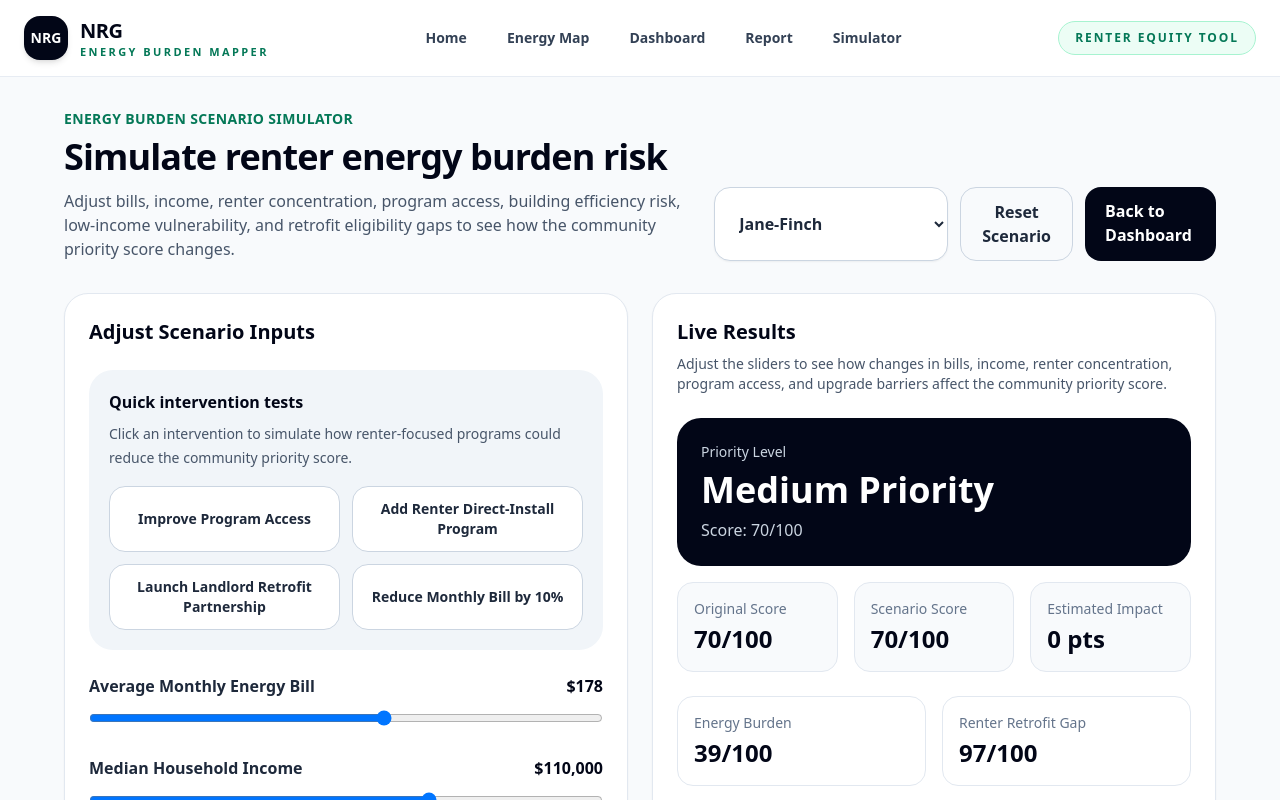
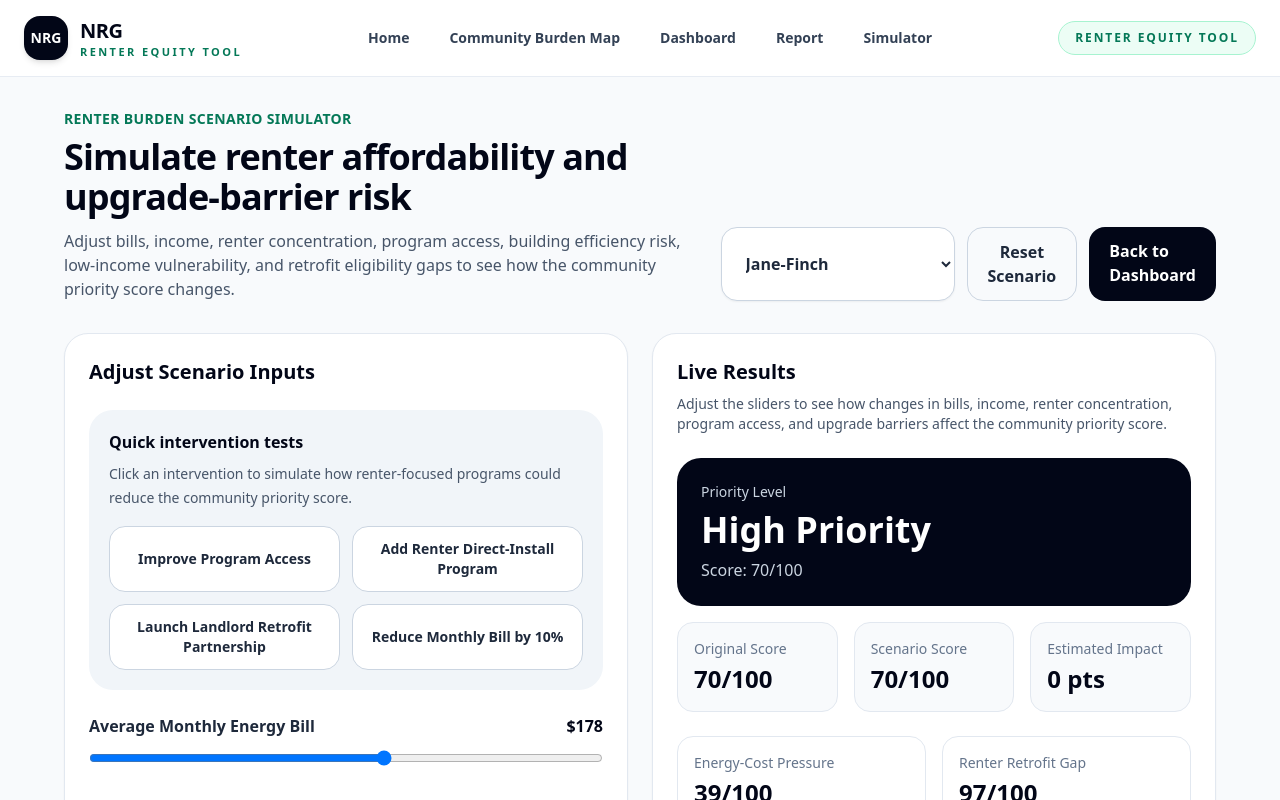
Before and after one commit to khanmalasa404-pixel/SENECA_HACKATHON, a Next.js app: page /simulator in a window 1280 px wide. Shown: the top 800 px of the page. Built offline with nearby package versions, Linux system fonts and the light colour scheme.

Commit message:
Finalize NRG demo with ArcGIS data AI assistant and connected flow

```diff
--- a/app/api/ai-action-plan/route.ts
+++ b/app/api/ai-action-plan/route.ts
@@ -25,7 +25,7 @@ export async function POST(request: Request) {
     }
 
     const prompt = `
-You are an AI planning assistant for GridWise, an energy equity decision-support tool.
+You are an AI planning assistant for NRG, an energy equity decision-support tool.
 
 Use the community data and scores below to generate a concise action plan for utilities, municipalities, housing partners, and community organizations.
 
--- a/app/dashboard/page.tsx
+++ b/app/dashboard/page.tsx
@@ -146,11 +146,10 @@ export default function DashboardPage() {
         <div className="flex flex-col justify-between gap-4 md:flex-row md:items-end">
           <div>
             <p className="text-sm font-semibold uppercase tracking-wide text-emerald-700">
-              Energy Burden Decision Dashboard
+            RENTER AFFORDABILITY DECISION DASHBOARD
             </p>
             <h1 className="mt-2 text-4xl font-bold tracking-tight text-slate-950">
-              Understand where renter energy burden is highest
-            </h1>
+            Understand where renter affordability burden is highest            </h1>
             <p className="mt-3 max-w-3xl text-slate-600">
               This dashboard combines ArcGIS / Statistics Canada census
               indicators with prototype utility and program-access inputs to
@@ -388,7 +387,7 @@ export default function DashboardPage() {
       </p>
       <p className="mt-2 text-sm leading-6 text-slate-600">
         Generate a stakeholder-specific action plan using the selected
-        community data, priority scores, and GridWise methodology.
+        community data, priority scores, and NRG methodology.
       </p>
     </div>
 
--- a/app/map/page.tsx
+++ b/app/map/page.tsx
@@ -3,18 +3,25 @@
 import Link from "next/link";
 import ArcGISMap from "@/components/ArcGISMap";
 import { sampleNeighbourhoods } from "@/data/sampleNeighbourhoods";
-import { calculateEnergyScores, getPriorityLabel } from "@/lib/scoring";
+import { calculateEnergyScores } from "@/lib/scoring";
+
+function getMapPriorityLabel(score: number) {
+  if (score >= 70) return "High Priority";
+  if (score >= 50) return "Medium Priority";
+  return "Monitor";
+}
 
 export default function MapPage() {
   const communities = sampleNeighbourhoods
     .map((area) => {
       const scores = calculateEnergyScores(area);
+      const score = scores.overallPriorityScore;
 
       return {
         ...area,
-        score: scores.overallPriorityScore,
-        label: getPriorityLabel(scores.overallPriorityScore),
-        energyBurdenScore: scores.energyBurdenScore,
+        score,
+        label: getMapPriorityLabel(score),
+        shelterBurdenScore: Math.round(area.renterShelterBurdenPercent),
         renterUpgradeGapScore: scores.renterUpgradeGapScore,
         programAccessGapScore: scores.programAccessGapScore,
         buildingEfficiencyRiskScore: scores.buildingEfficiencyRiskScore,
@@ -23,13 +30,15 @@ export default function MapPage() {
     })
     .sort((a, b) => b.score - a.score);
 
-  const highPriority = communities.filter(
-    (area) => area.label === "High Priority"
-  );
-  const mediumPriority = communities.filter(
-    (area) => area.label === "Medium Priority"
-  );
-  const monitor = communities.filter((area) => area.label === "Monitor");
+  const highPriorityCount = communities.filter(
+    (area) => area.score >= 70
+  ).length;
+
+  const mediumPriorityCount = communities.filter(
+    (area) => area.score >= 50 && area.score < 70
+  ).length;
+
+  const monitorCount = communities.filter((area) => area.score < 50).length;
 
   return (
     <main className="min-h-screen bg-slate-50 px-6 py-8">
@@ -37,14 +46,14 @@ export default function MapPage() {
         <div className="flex flex-col justify-between gap-4 md:flex-row md:items-end">
           <div>
             <p className="text-sm font-semibold uppercase tracking-wide text-emerald-700">
-              Energy Burden Map
+              Community Burden Map
             </p>
             <h1 className="mt-2 text-4xl font-bold tracking-tight text-slate-950">
-              Map where energy burden and renter retrofit gaps overlap
+              Map where renter affordability burden and retrofit gaps overlap
             </h1>
             <p className="mt-3 max-w-3xl text-slate-600">
-              GridWise helps utilities and municipalities identify neighbourhoods
-              where high energy costs, renter concentration, limited program
+              NRG helps utilities and municipalities identify communities where
+              renter shelter-cost burden, renter concentration, limited program
               access, and building upgrade barriers create the greatest need for
               targeted support.
             </p>
@@ -63,11 +72,11 @@ export default function MapPage() {
             <div className="flex flex-col justify-between gap-3 md:flex-row md:items-center">
               <div>
                 <h2 className="text-xl font-bold text-slate-950">
-                  Renter Energy Burden Priority Map
+                  Renter Affordability Priority Map
                 </h2>
                 <p className="mt-2 text-sm text-slate-600">
-                  ArcGIS-powered map view showing where energy burden, renter
-                  concentration, and program access gaps overlap.
+                  ArcGIS-powered map view showing where renter shelter-cost
+                  burden, renter concentration, and program access gaps overlap.
                 </p>
               </div>
 
@@ -119,8 +128,8 @@ export default function MapPage() {
 
                     <div className="mt-5 space-y-3 text-sm">
                       <MapMetric
-                        label="Energy burden"
-                        value={area.energyBurdenScore}
+                        label="Shelter burden"
+                        value={area.shelterBurdenScore}
                       />
 
                       <div className="rounded-xl bg-slate-100 px-3 py-2">
@@ -192,19 +201,19 @@ export default function MapPage() {
             <div className="mt-5 space-y-4">
               <SummaryCard
                 label="High priority communities"
-                value={highPriority.length}
-                note="Strong overlap between energy burden, renter barriers, and program gaps."
+                value={highPriorityCount}
+                note="Strong overlap between shelter-cost burden, renter barriers, and program gaps."
               />
 
               <SummaryCard
                 label="Medium priority communities"
-                value={mediumPriority.length}
+                value={mediumPriorityCount}
                 note="Good candidates for targeted renter outreach and monitoring."
               />
 
               <SummaryCard
                 label="Monitor communities"
-                value={monitor.length}
+                value={monitorCount}
                 note="Continue regular support and track changes over time."
               />
             </div>
@@ -214,10 +223,10 @@ export default function MapPage() {
                 Why location intelligence matters
               </h3>
               <p className="mt-2 text-sm leading-6 text-slate-700">
-                Energy burden is not spread evenly across a city. Mapping helps
-                utilities see where low-income households, renters, older
-                buildings, and weak program access overlap, so support can be
-                targeted more fairly.
+                Affordability burden and renter upgrade barriers are not spread
+                evenly across a city. Mapping helps utilities see where renter
+                households, shelter-cost burden, older buildings, and weak
+                program access overlap, so support can be targeted more fairly.
               </p>
             </div>
 
@@ -225,8 +234,9 @@ export default function MapPage() {
               <h3 className="font-bold">Challenge alignment</h3>
               <p className="mt-2 text-sm leading-6 text-slate-300">
                 This map addresses the renter-owner misalignment by showing
-                where households may pay high energy bills but lack control over
-                building upgrades needed to reduce those costs.
+                where households may face housing and energy affordability
+                pressure but lack control over building upgrades needed to
+                reduce long-term costs.
               </p>
             </div>
           </aside>
@@ -234,8 +244,8 @@ export default function MapPage() {
 
         <section className="mt-8 grid gap-6 lg:grid-cols-3">
           <InfoBox
-            title="1. Map energy burden"
-            text="Visualize communities by estimated energy cost pressure and household income."
+            title="1. Map affordability burden"
+            text="Visualize communities by renter shelter-cost burden, estimated energy-cost pressure, and household income."
           />
 
           <InfoBox
@@ -259,18 +269,17 @@ export default function MapPage() {
           </h2>
 
           <p className="mt-3 max-w-4xl leading-7 text-slate-700">
-            GridWise calculates a community priority score by combining energy
-            burden, renter retrofit barriers, program access gaps, building
-            efficiency risk, low-income vulnerability, and sustainability
-            opportunity. The score is designed to help utilities and
-            municipalities identify where renter-focused support and efficiency
-            programs may create the greatest impact.
+            NRG calculates a community priority score by combining real
+            shelter-cost burden and renter household data with prototype utility
+            and program-access inputs. The score is designed to help utilities
+            and municipalities identify where renter-focused support and
+            efficiency programs may create the greatest impact.
           </p>
 
           <div className="mt-6 grid gap-4 md:grid-cols-3">
             <MethodologyCard
-              title="Energy Burden"
-              text="Estimates how much household income may be spent on energy costs."
+              title="Shelter-Cost Burden"
+              text="Uses real ArcGIS / Statistics Canada shelter-cost burden data as an affordability-pressure indicator."
             />
 
             <MethodologyCard
@@ -310,17 +319,17 @@ export default function MapPage() {
           </h2>
 
           <p className="mt-3 max-w-4xl leading-7 text-slate-700">
-            GridWise uses ArcGIS / Statistics Canada Shelter Costs 2021 data at
-            the Census Subdivision level to support renter household percentage,
-            owner household percentage, and shelter-cost burden indicators. These
-            real city-level values are applied to selected GTA communities for
+            NRG uses ArcGIS / Statistics Canada Census Subdivision data for
+            shelter-cost burden, renter/owner household share, median household
+            income, population, dwelling counts, and density. These real
+            city-level values are applied to selected GTA communities for
             demonstration.
           </p>
 
           <div className="mt-6 grid gap-4 md:grid-cols-3">
             <MethodologyCard
               title="Real ArcGIS / StatsCan Data"
-              text="Renter households, owner households, and shelter-cost burden are based on the Shelter Costs 2021 Feature Service."
+              text="Renter households, owner households, shelter-cost burden, median household income, population, dwelling counts, and density are based on ArcGIS / Statistics Canada feature services."
             />
 
             <MethodologyCard
@@ -330,7 +339,7 @@ export default function MapPage() {
 
             <MethodologyCard
               title="Production Upgrade"
-              text="A full version would use finer geography such as dissemination areas, neighbourhood boundaries, utility billing data, and program participation records."
+              text="A full version would use finer geography such as dissemination areas, neighbourhood boundaries, utility billing data, outage records, and program participation records."
             />
           </div>
         </section>
--- a/app/page.tsx
+++ b/app/page.tsx
@@ -10,22 +10,17 @@ export default function HomePage() {
           </p>
 
           <h1 className="text-5xl font-bold tracking-tight text-slate-950 md:text-6xl">
-            Helping utilities find where energy burden and renter upgrade gaps overlap.
-          </h1>
+          Helping utilities find where renter affordability burden and upgrade gaps overlap.          </h1>
 
           <p className="mt-6 max-w-3xl text-lg leading-8 text-slate-700">
-            GridWise helps utilities and municipalities identify communities where
-            low-income renters face high energy costs but have limited access to
-            property-owner-focused energy-efficiency incentives.
-          </p>
+          NRG helps utilities and municipalities identify communities where renters face affordability pressure, high shelter-cost burden, and limited access to property-owner-focused energy-efficiency incentives.          </p>
 
           <div className="mt-8 flex flex-wrap gap-4">
             <Link
               href="/map"
               className="rounded-2xl bg-slate-950 px-6 py-3 font-semibold text-white shadow-sm hover:bg-slate-800"
             >
-              Open Energy Burden Map
-            </Link>
+              Open Community Burden Map            </Link>
 
             <Link
               href="/dashboard"
@@ -54,7 +49,7 @@ export default function HomePage() {
           {[
             [
               "Map the burden",
-              "Visualize neighbourhoods where energy costs take up a higher share of household income.",
+              "Visualize communities where renter shelter-cost burden, affordability pressure, and upgrade barriers overlap.",
             ],
             [
               "Find renter gaps",
--- a/app/report/page.tsx
+++ b/app/report/page.tsx
@@ -46,10 +46,11 @@ useEffect(() => {
         <div className="flex flex-col justify-between gap-4 md:flex-row md:items-end print:hidden">
           <div>
             <p className="text-sm font-semibold uppercase tracking-wide text-emerald-700">
-              Community Energy Burden Action Report
+            COMMUNITY BURDEN ACTION REPORT
             </p>
             <h1 className="mt-2 text-4xl font-bold tracking-tight text-slate-950">
-              {area.name} Renter Energy Burden Report
+              {area.name} Renter Affordability & Upgrade Gap Report
+
             </h1>
             <p className="mt-3 max-w-3xl text-slate-600">
               A targeted action report for identifying where renter shelter-cost
@@ -90,8 +91,7 @@ useEffect(() => {
         <section className="mt-8 rounded-3xl border border-slate-200 bg-white p-8 shadow-sm print:shadow-none">
           <div className="border-b border-slate-200 pb-6">
             <p className="text-sm font-semibold uppercase tracking-wide text-slate-500">
-              GridWise Energy Burden & Renter Gap Report
-            </p>
+            NRG RENTER AFFORDABILITY & UPGRADE GAP REPORT            </p>
             <h2 className="mt-2 text-3xl font-bold text-slate-950">
               {area.name}, {area.city}
             </h2>
@@ -136,7 +136,7 @@ useEffect(() => {
               <span className="font-semibold">
                 {scores.overallPriorityScore}/100
               </span>
-              . GridWise identifies this community by combining real
+              . NRG identifies this community by combining real
               ArcGIS/Statistics Canada census indicators with prototype utility
               and program-access inputs. The key issue is not only affordability,
               but also the renter-owner split: renters may pay monthly utility
@@ -150,7 +150,7 @@ useEffect(() => {
               Core Recommendation
             </h3>
             <p className="mt-3 leading-7 text-slate-700">
-              GridWise recommends prioritizing {area.name} for renter-focused
+              NRG recommends prioritizing {area.name} for renter-focused
               energy affordability outreach, direct-install efficiency programs,
               landlord partnership opportunities, and targeted communication
               about bill support or conservation programs.
--- a/app/simulator/page.tsx
+++ b/app/simulator/page.tsx
@@ -101,11 +101,10 @@ export default function SimulatorPage() {
         <div className="flex flex-col justify-between gap-4 md:flex-row md:items-end">
           <div>
             <p className="text-sm font-semibold uppercase tracking-wide text-emerald-700">
-              Energy Burden Scenario Simulator
+            RENTER BURDEN SCENARIO SIMULATOR
             </p>
             <h1 className="mt-2 text-4xl font-bold tracking-tight text-slate-950">
-              Simulate renter energy burden risk
-            </h1>
+            Simulate renter affordability and upgrade-barrier risk            </h1>
             <p className="mt-3 max-w-3xl text-slate-600">
               Adjust bills, income, renter concentration, program access,
               building efficiency risk, low-income vulnerability, and retrofit
@@ -295,7 +294,7 @@ export default function SimulatorPage() {
 
             <div className="mt-6 grid gap-4 sm:grid-cols-2">
               <ResultCard
-                label="Energy Burden"
+                label="Energy-Cost Pressure"
                 value={`${scores.energyBurdenScore}/100`}
               />
 
@@ -328,12 +327,7 @@ export default function SimulatorPage() {
             <div className="mt-6 rounded-3xl bg-slate-100 p-5">
               <p className="font-semibold text-slate-950">What this means</p>
               <p className="mt-2 leading-7 text-slate-700">
-                This scenario shows how energy burden changes when households
-                face high monthly energy bills, lower incomes, high renter
-                concentration, weak program access, and limited control over
-                building upgrades. The score helps utilities identify where
-                renter-focused programs and landlord partnerships could reduce
-                affordability pressure.
+              This scenario shows how renter affordability risk changes when households face high monthly energy bills, lower incomes, high renter concentration, weak program access, and limited control over building upgrades.
               </p>
             </div>
 
--- a/components/ArcGISMap.tsx
+++ b/components/ArcGISMap.tsx
@@ -9,30 +9,29 @@ function supportsWebGL2() {
   const canvas = document.createElement("canvas");
   return !!canvas.getContext("webgl2");
 }
-
 const priorityZones = [
   {
     name: "Jane-Finch",
     city: "Toronto",
-    score: 90,
+    score: 70,
     level: "High Priority",
     coordinates: [-79.5196, 43.757],
     summary:
-      "High energy burden, renter affordability pressure, and strong retrofit barrier.",
+      "Strong overlap between renter shelter-cost burden, affordability pressure, and retrofit barriers.",
   },
   {
     name: "Rexdale",
     city: "Toronto",
-    score: 86,
-    level: "High Priority",
+    score: 69,
+    level: "Medium Priority",
     coordinates: [-79.5663, 43.7214],
-    summary: "Strong renter retrofit gap and program access gap.",
+    summary: "Significant renter retrofit gap and program access gap.",
   },
   {
     name: "Malton",
     city: "Mississauga",
-    score: 79,
-    level: "High Priority",
+    score: 60,
+    level: "Medium Priority",
     coordinates: [-79.6386, 43.703],
     summary:
       "Renter affordability pressure with targeted program opportunity.",
@@ -40,7 +39,7 @@ const priorityZones = [
   {
     name: "Downtown Brampton",
     city: "Brampton",
-    score: 67,
+    score: 51,
     level: "Medium Priority",
     coordinates: [-79.7624, 43.686],
     summary: "Moderate affordability pressure and renter support opportunity.",
@@ -48,7 +47,7 @@ const priorityZones = [
   {
     name: "Port Credit",
     city: "Mississauga",
-    score: 43,
+    score: 38,
     level: "Monitor",
     coordinates: [-79.5866, 43.551],
     summary:
@@ -86,7 +85,7 @@ export default function ArcGISMap() {
       });
 
       const priorityLayer = new GraphicsLayer({
-        title: "GridWise Priority Zones",
+        title: "NRG Priority Zones",
       });
 
       map.add(priorityLayer);
@@ -238,7 +237,7 @@ function MapFallback() {
           </h3>
 
           <p className="mt-2 max-w-2xl text-sm leading-6 text-slate-600">
-            GridWise displays priority zones for communities where affordability
+        NRG displays priority zones for communities where affordability
             pressure, renter concentration, and program access gaps overlap.
           </p>
         </div>
--- a/components/Navbar.tsx
+++ b/components/Navbar.tsx
@@ -2,7 +2,7 @@ import Link from "next/link";
 
 const links = [
   ["Home", "/"],
-  ["Energy Map", "/map"],
+  ["Community Burden Map", "/map"],
   ["Dashboard", "/dashboard"],
   ["Report", "/report"],
   ["Simulator", "/simulator"],
@@ -22,7 +22,7 @@ export function Navbar() {
               NRG
             </div>
             <div className="text-[11px] font-bold uppercase tracking-[0.22em] text-emerald-700">
-              Energy Burden Mapper
+              Renter Equity Tool
             </div>
           </div>
         </Link>
--- a/lib/scoring.ts
+++ b/lib/scoring.ts
@@ -62,7 +62,7 @@ export function calculateEnergyScores(area: Neighbourhood) {
 }
 
 export function getPriorityLabel(score: number) {
-  if (score >= 75) return "High Priority";
+  if (score >= 70) return "High Priority";
   if (score >= 50) return "Medium Priority";
   return "Monitor";
 }
```
